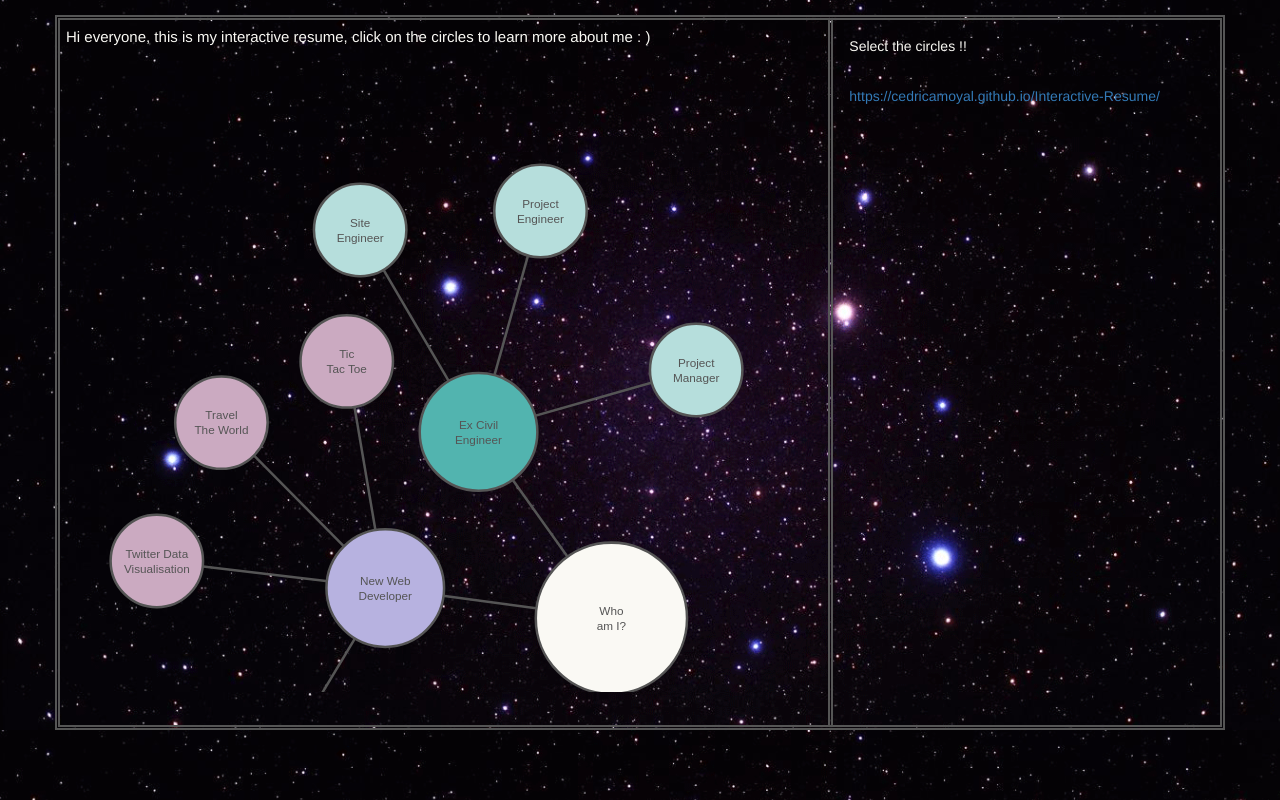
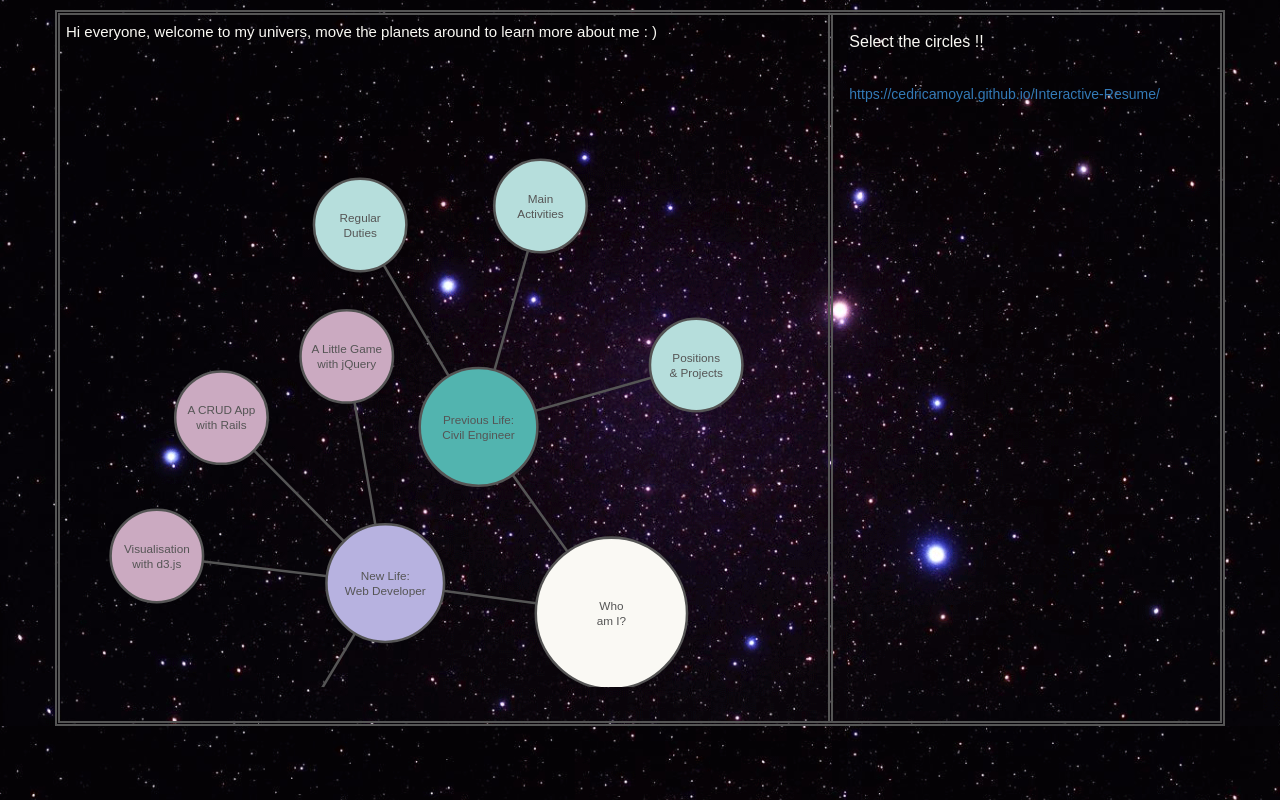
Before and after one commit to cedricamoyal/Interactive-Resume, a plain HTML site: page index.html in a window 1280 px wide. Drawn offline with nearby package versions, Linux system fonts and the light colour scheme.

Commit message:
with who am I

```diff
--- a/index.html
+++ b/index.html
@@ -20,7 +20,7 @@
           <div class='col-md-8 col-sm-12'>
                   <div class="forceBox1">
                     <div class="animatedText">
-                      <p>Hi everyone, this is my interactive resume, click on the circles to learn more about me : )</p>
+                      <p>Hi everyone, welcome to my univers, move the planets around to learn more about me : )</p>
                     </div>
                     <div class="animatedText2">
                       <p>created with ♥ by Cedric Amoyal<span class="blink">|</span></p>
--- a/main.js
+++ b/main.js
@@ -24,27 +24,27 @@
 		var dataset1 = {
 			nodes:[
 					{name1:"Who",name2:"am I?", color: "#FAF9F4", radius: 90,
-              description: 'I am a French-Australian web developer who became passionate by web development lately. The 12 weeks fulltime course that I just did with General Assembly confirmed everything I thought: I am willing to become a web developer.<br>Why did I decide to become a web developer?<br>I have been a civil engineer/project manager for the past 8 years. Looking for new challenges, I started to get involved in the start-up community. I even decided to start my own business: Value Your Time (www.valueyourtime.com.au).<br>But after few months I realised that I enjoy developing web solutions much more than every other aspect of the business. I heard about Web Development Bootcamp and decided to go to General Assembly Web Development Immersive Program.<br>That experience confirmed everything I thought: I am willing to become a web developer.<br>You can see below the links to the pdf version of my resume and to my linkedin:<br><a href="CedricAmoyal2016WD.pdf" target="_blank"><span><i class="fa fa-file-text-o" aria-hidden="true"></i></span></a> <a href="https://au.linkedin.com/in/cedric-amoyal-83b5a747" target="_blank"><span><i class="fa fa-linkedin-square" aria-hidden="true"></i></span></a>'},
+              description: 'I am a French-Australian web developer who became passionate by web development lately.<br><br>I have been a civil engineer/project manager for the past 8 years (the last 5 years in Australia). I have been part of the construction team on various types of projects such as wind farm, power plant, dam and building.<br><br>Looking for new challenges I decided to get involved in the start-up community. I even decided to start my own business: Value Your Time.<br><br>But after few months I realised that I enjoy developing web solutions much more than every other aspect of the business.<br><br>The 12 weeks fulltime course that I just did with General Assembly confirmed everything I thought: I am willing to become a web developer.<br><br>You can see below the links to the pdf version of my resume, to my linkedin and to Value Your Time website:<br><br><a class="whoAmI" href="CedricAmoyal2016WD.pdf" target="_blank"><span><i class="fa fa-file-text-o" aria-hidden="true"></i></span></a> <a class="whoAmI" href="https://au.linkedin.com/in/cedric-amoyal-83b5a747" target="_blank"><span><i class="fa fa-linkedin-square" aria-hidden="true"></i></span></a><a class="whoAmI" href="http://www.valueyourtime.com.au/" target="_blank"><span><i class="fa fa-hourglass" aria-hidden="true"></i></span></a>'},
 
-	        {name1:"Ex Civil",name2: "Engineer", color: "#52B4AF", radius: 70,
+	        {name1:"Previous Life:",name2: "Civil Engineer", color: "#52B4AF", radius: 70,
               description: "#"},
-					{name1:"New Web",name2:"Developer", color: "rgb(183, 178, 224)", radius: 70,
+					{name1:"New Life:",name2:"Web Developer", color: "rgb(183, 178, 224)", radius: 70,
               description: 'What did I learn during the WDi program?<br>The WDi Program taught me the skills I need to kickstart my career as a web developer.<br>From programming fundamentals (HTML, CSS, JavaScript, jQuery, AJAX, Ruby) to launching full-stack web apps (Rails, Backbone.js, Bootstrap), I learned to solve problems with code while applying industry best practices in a collaborative environment  (Github, Heroku).'},
 
-					{name1:"Project",name2:"Manager", color: "#B6DEDC", radius: 55,
+					{name1:"Positions",name2:"& Projects", color: "#B6DEDC", radius: 55,
               description: "#"},
-					{name1:"Project",name2:"Engineer", color: "#B6DEDC", radius: 55,
+					{name1:"Main",name2:"Activities", color: "#B6DEDC", radius: 55,
               description: "#"},
-          {name1:"Site",name2:"Engineer", color: "#B6DEDC", radius: 55,
+          {name1:"Regular",name2:"Duties", color: "#B6DEDC", radius: 55,
               description: "#"},
 
-          {name1:"Project 4",name2:"Final", color: "rgb(203, 170, 193)", radius: 55,
+          {name1:"A Mobile App",name2:"with React", color: "rgb(203, 170, 193)", radius: 55,
               description: 'Link to the application:<br><a class="webDevAtag" href="#" target="_blank">#</a> <br>Link to the code:<br><a class="webDevAtag" href="#" target="_blank">#</a>'},
-          {name1:"Twitter Data",name2:"Visualisation", color: "rgb(203, 170, 193)", radius: 55,
+          {name1:"Visualisation",name2:"with d3.js", color: "rgb(203, 170, 193)", radius: 55,
               description: 'Link to the application:<a class="webDevAtag" href="https://project3group.herokuapp.com/" target="_blank"><span class="devicons devicons-heroku"></span></a> <br>Link to the code:<a class="webDevAtag" href="https://github.com/cedricamoyal/project3group " target="_blank"><span class="devicons devicons-github_badge"></span></a>'},
-          {name1:"Travel",name2:"The World", color: "rgb(203, 170, 193)", radius: 55,
+          {name1:"A CRUD App",name2:"with Rails", color: "rgb(203, 170, 193)", radius: 55,
               description: 'Link to the application:<a class="webDevAtag" href="https://cedricproject2.herokuapp.com/login " target="_blank"><span class="devicons devicons-heroku"></span></a> <br>Link to the code:<a class="webDevAtag" href="https://github.com/cedricamoyal/project2cedricheroku " target="_blank"><span class="devicons devicons-github_badge"></a>'},
-          {name1:"Tic",name2:"Tac Toe", color: "rgb(203, 170, 193)", radius: 55,
+          {name1:"A Little Game",name2:"with jQuery", color: "rgb(203, 170, 193)", radius: 55,
               description: 'Link to the application:<a class="webDevAtag" href="http://cedricamoyal.github.io/Cedricwebsite " target="_blank"><span class="devicons devicons-github_alt"></span></a> <br>Link to the code:<a class="webDevAtag" href="https://github.com/cedricamoyal/Cedricwebsite " target="_blank"><span class="devicons devicons-github_badge"></span></a>'},
 
 			],
--- a/style.css
+++ b/style.css
@@ -6,10 +6,24 @@ body {
     background-image:url("xX2GRj6.gif");
 
   background-size: cover;
+  font-family: arial;
 }
 
+span {
+  /*border: 2px dashed green;*/
+  display:inline-block;
+  vertical-align:middle;
+  margin-left: 10px;
+  margin-right: 10px;
+  font-size: 45px;
+}
+
+/*.fa {
+  color: #555;
+}*/
+
 .top {
-  height: 15px;
+  height: 10px;
 }
 
 .forceBoxText1{
@@ -22,6 +36,7 @@ body {
 
 .forceBoxText1 p {
   color: #FAF9F4;
+  font-size: 16px;
 }
 
 
@@ -31,8 +46,13 @@ body {
 }
 
 .civilAtag {
-  color: "#52B4AF";
+  color: #52B4AF;
 }
+
+.whoAmI {
+  color: #FAF9F4;
+}
+
 .forceBox1{
   width: 100%;
 }
@@ -54,19 +74,6 @@ svg {
   /*border: 1px solid blue;*/
   /*margin-bottom: 0;*/
 }
-
-span {
-  /*border: 2px dashed green;*/
-  display:inline-block;
-  vertical-align:middle;
-  margin-left: 10px;
-  margin-right: 10px;
-  font-size: 45px;
-}
-
-/*.fa {
-  color: #555;
-}*/
 
 .animatedText p{
   color: #FAF9F4;
@@ -105,7 +112,7 @@ span {
 
 span.blink {
   animation: blink 1s infinite;
-  font-size: 12px;
+  font-size: 15px;
 }
 
 @keyframes type1{
@@ -128,5 +135,4 @@ span.blink {
     border-bottom: 5px double #555;
     border-right: none;
   }
-
 }
```
